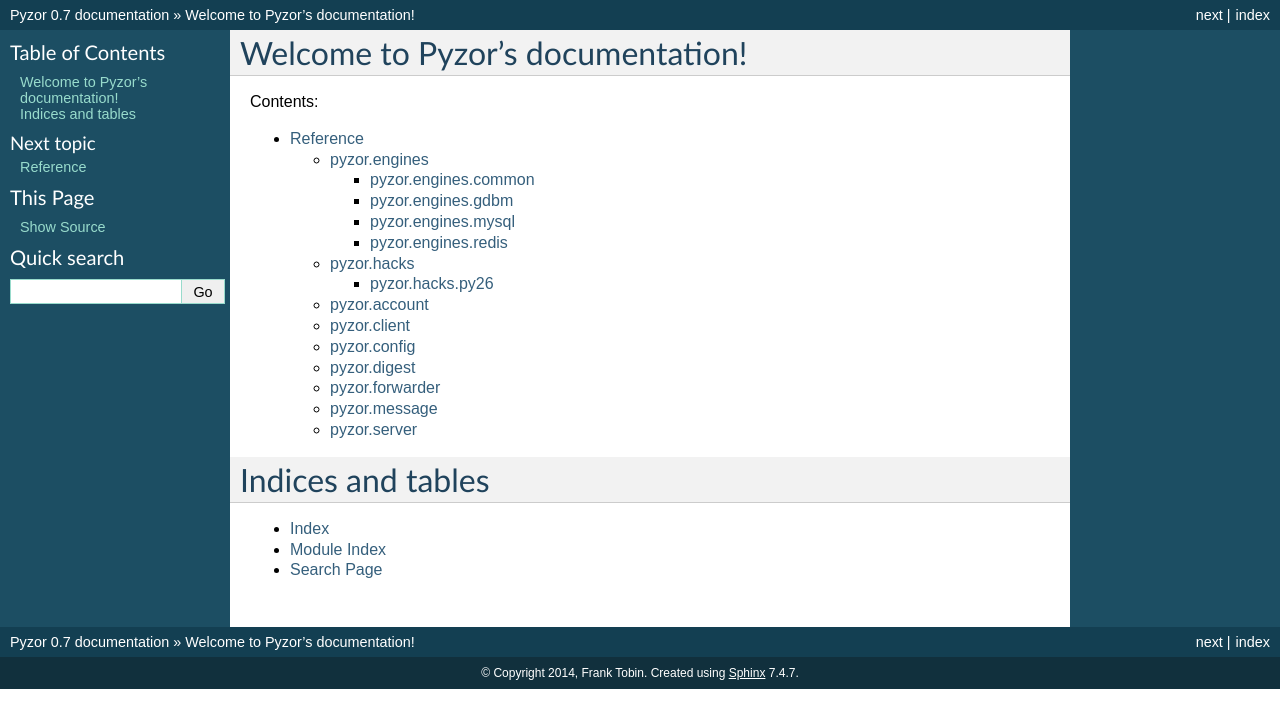
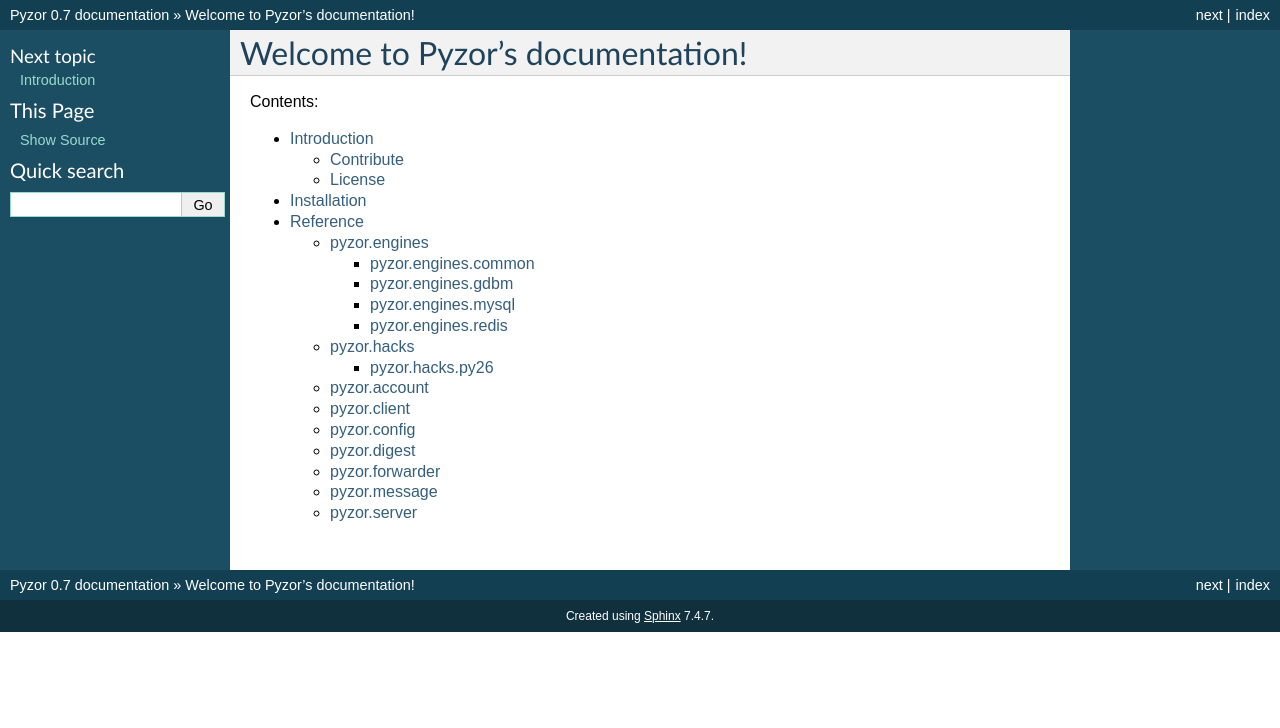
Before and after one commit to SpamExperts/pyzor, a Sphinx documentation site: the page built from docs/index.rst, in a window 1280 px wide. Shown: the top 728 px of the page. Built offline with Sphinx 7.4.7, drawn with Linux system fonts in a browser that asks for light colours.

Commit message:
Add introduction and installation to the documentation.

```diff
--- a/docs/conf.py
+++ b/docs/conf.py
@@ -172,7 +172,7 @@
 #html_show_sphinx = True
 
 # If true, "(C) Copyright ..." is shown in the HTML footer. Default is True.
-#html_show_copyright = True
+html_show_copyright = False
 
 # If true, an OpenSearch description file will be output, and all pages will
 # contain a <link> tag referring to it.  The value of this option must be the
--- a/docs/index.rst
+++ b/docs/index.rst
@@ -11,11 +11,6 @@
 .. toctree::
    :maxdepth: 4
 
+   introduction.rst
+   installation.rst
    pyzor.rst
-
-Indices and tables
-==================
-
-* :ref:`genindex`
-* :ref:`modindex`
-* :ref:`search`
```
Also changed, not shown: docs/installation.rst (added, +16 -0 lines), docs/introduction.rst (added, +25 -0 lines).
